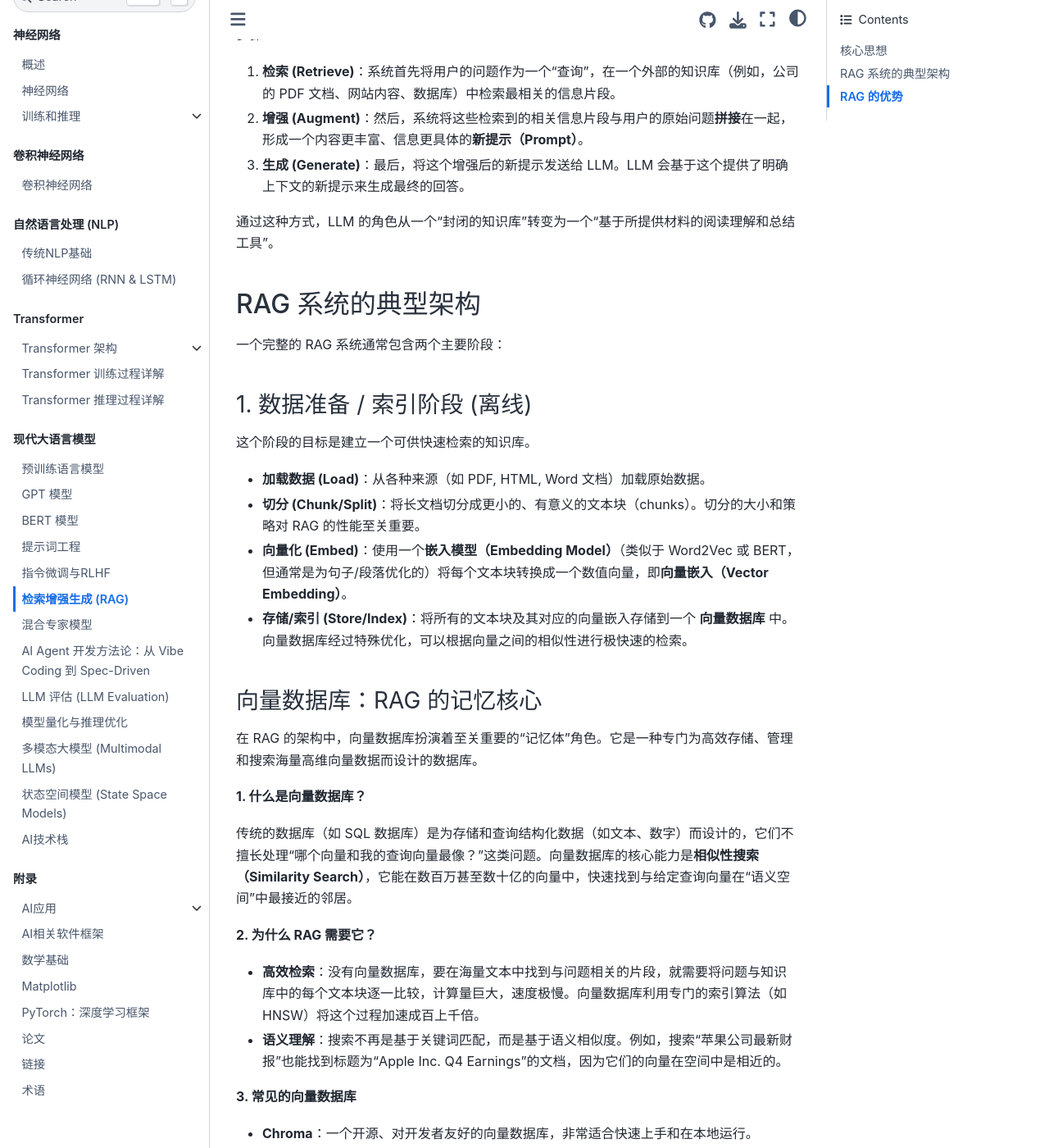
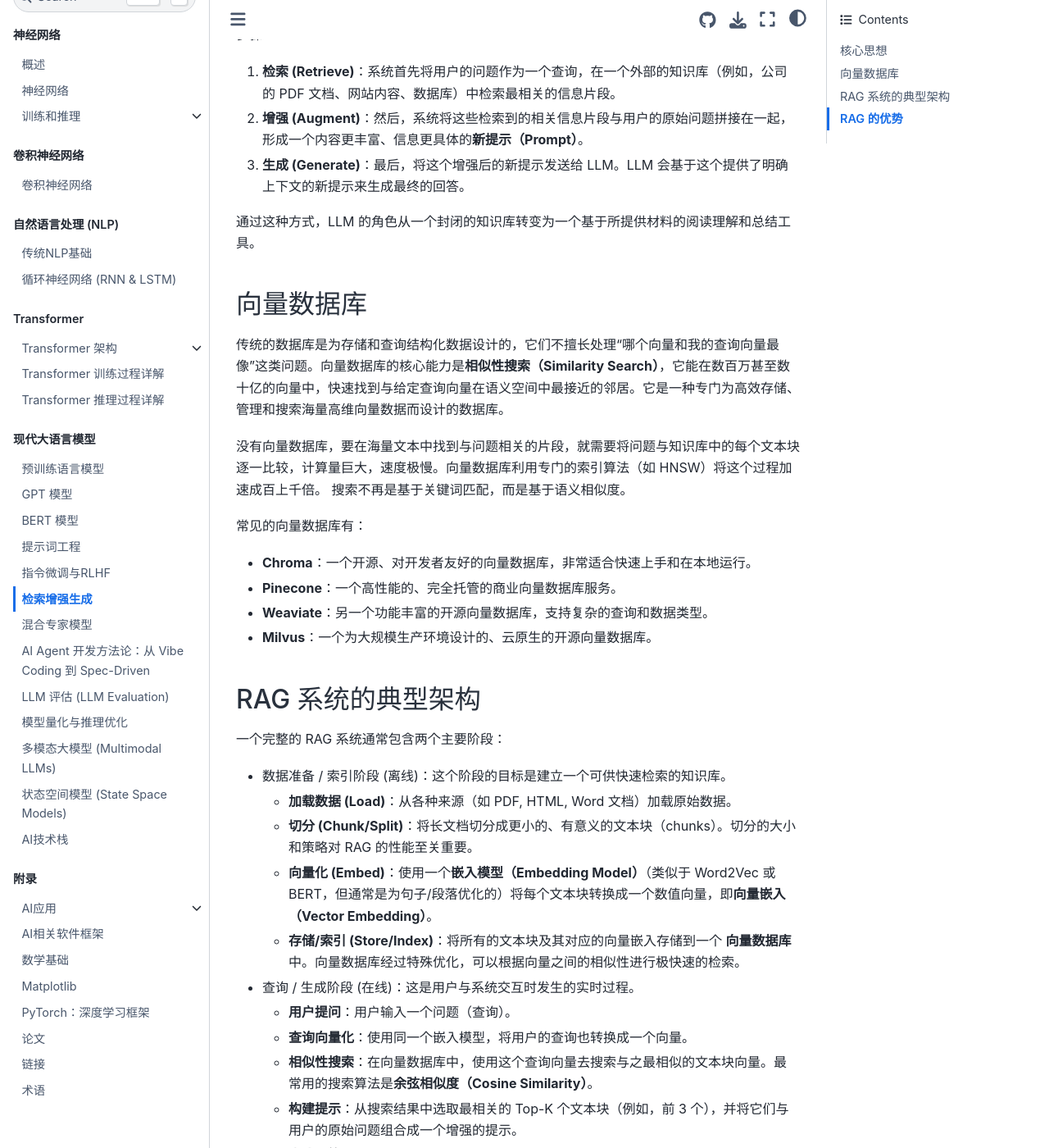
Before and after one commit to kaifeng/llm-learn, a Sphinx documentation site: the page built from source/part_modern_llms/rag.md, in a window 1280 px wide and 1400 px high, scrolled down 550 px. Shown: the whole window at 82% size. Built offline with Sphinx 7.4.7 and the Sphinx Book theme 1.1.4, drawn with Linux system fonts in a browser that asks for light colours; some of the changed text lies outside the part shown.

Commit message:
Rewording

```diff
--- a/source/part_modern_llms/rag.md
+++ b/source/part_modern_llms/rag.md
@@ -1,72 +1,63 @@
-# 检索增强生成 (RAG)
+# 检索增强生成
 
 大语言模型（LLM）虽然在其训练数据中编码了海量的知识，但它们存在两个固有的、难以解决的问题：
 
-1.  **知识陈旧**：LLM 的知识被“冻结”在其训练数据截止的那个时间点。它们无法获知此后发生的新事件或出现的新信息。
-2.  **幻觉 (Hallucination)**：在被问到其知识范围之外或不确定的问题时，LLM 倾向于“编造”听起来合理但实际上是错误的答案。
+1.  **知识陈旧**：LLM 的知识被冻结在其训练数据截止的那个时间点，无法获知此后发生的新事件或出现的新信息。
+2.  **幻觉 (Hallucination)**：在被问到其知识范围之外或不确定的问题时，LLM 倾向于编造听起来合理但实际上是错误的答案。
 
-为了解决这些问题，同时让 LLM 能够基于私有的、特定的知识（如企业内部文档）来回答问题，**检索增强生成（Retrieval-Augmented Generation, RAG）** 范式应运而生。
+为了解决这些问题，同时让 LLM 能够基于私有的、特定的知识（如企业内部文档）来回答问题，**检索增强生成（Retrieval-Augmented Generation, RAG）** 应运而生。
 
 ## 核心思想
 
-RAG 的核心思想非常直观：与其完全依赖模型内部的“记忆”，不如在回答问题之前，先让模型去一个外部知识库中“开卷查书”。
+RAG 的核心思想非常直观：与其完全依赖模型内部的记忆，不如在回答问题之前，先让模型去一个外部知识库中“开卷查书”。
 
 具体来说，当用户提出一个问题时，RAG 系统并不直接将问题发送给 LLM。相反，它会执行以下步骤：
 
-1.  **检索 (Retrieve)**：系统首先将用户的问题作为一个“查询”，在一个外部的知识库（例如，公司的 PDF 文档、网站内容、数据库）中检索最相关的信息片段。
-2.  **增强 (Augment)**：然后，系统将这些检索到的相关信息片段与用户的原始问题**拼接**在一起，形成一个内容更丰富、信息更具体的**新提示（Prompt）**。
+1.  **检索 (Retrieve)**：系统首先将用户的问题作为一个查询，在一个外部的知识库（例如，公司的 PDF 文档、网站内容、数据库）中检索最相关的信息片段。
+2.  **增强 (Augment)**：然后，系统将这些检索到的相关信息片段与用户的原始问题拼接在一起，形成一个内容更丰富、信息更具体的**新提示（Prompt）**。
 3.  **生成 (Generate)**：最后，将这个增强后的新提示发送给 LLM。LLM 会基于这个提供了明确上下文的新提示来生成最终的回答。
 
-通过这种方式，LLM 的角色从一个“封闭的知识库”转变为一个“基于所提供材料的阅读理解和总结工具”。
+通过这种方式，LLM 的角色从一个封闭的知识库转变为一个基于所提供材料的阅读理解和总结工具。
 
-## RAG 系统的典型架构
+## 向量数据库
 
-一个完整的 RAG 系统通常包含两个主要阶段：
+传统的数据库是为存储和查询结构化数据设计的，它们不擅长处理“哪个向量和我的查询向量最像”这类问题。向量数据库的核心能力是**相似性搜索（Similarity Search）**，它能在数百万甚至数十亿的向量中，快速找到与给定查询向量在语义空间中最接近的邻居。它是一种专门为高效存储、管理和搜索海量高维向量数据而设计的数据库。
 
-### 1. 数据准备 / 索引阶段 (离线)
+没有向量数据库，要在海量文本中找到与问题相关的片段，就需要将问题与知识库中的每个文本块逐一比较，计算量巨大，速度极慢。向量数据库利用专门的索引算法（如 HNSW）将这个过程加速成百上千倍。
+搜索不再是基于关键词匹配，而是基于语义相似度。
 
-这个阶段的目标是建立一个可供快速检索的知识库。
-
--   **加载数据 (Load)**：从各种来源（如 PDF, HTML, Word 文档）加载原始数据。
--   **切分 (Chunk/Split)**：将长文档切分成更小的、有意义的文本块（chunks）。切分的大小和策略对 RAG 的性能至关重要。
--   **向量化 (Embed)**：使用一个**嵌入模型（Embedding Model）**（类似于 Word2Vec 或 BERT，但通常是为句子/段落优化的）将每个文本块转换成一个数值向量，即**向量嵌入（Vector Embedding）**。
--   **存储/索引 (Store/Index)**：将所有的文本块及其对应的向量嵌入存储到一个 **向量数据库** 中。向量数据库经过特殊优化，可以根据向量之间的相似性进行极快速的检索。
-
-### 向量数据库：RAG 的记忆核心
-
-在 RAG 的架构中，向量数据库扮演着至关重要的“记忆体”角色。它是一种专门为高效存储、管理和搜索海量高维向量数据而设计的数据库。
-
-**1. 什么是向量数据库？**
-
-传统的数据库（如 SQL 数据库）是为存储和查询结构化数据（如文本、数字）而设计的，它们不擅长处理“哪个向量和我的查询向量最像？”这类问题。向量数据库的核心能力是**相似性搜索（Similarity Search）**，它能在数百万甚至数十亿的向量中，快速找到与给定查询向量在“语义空间”中最接近的邻居。
-
-**2. 为什么 RAG 需要它？**
-
-- **高效检索**：没有向量数据库，要在海量文本中找到与问题相关的片段，就需要将问题与知识库中的每个文本块逐一比较，计算量巨大，速度极慢。向量数据库利用专门的索引算法（如 HNSW）将这个过程加速成百上千倍。
-- **语义理解**：搜索不再是基于关键词匹配，而是基于语义相似度。例如，搜索“苹果公司最新财报”也能找到标题为“Apple Inc. Q4 Earnings”的文档，因为它们的向量在空间中是相近的。
-
-**3. 常见的向量数据库**
+常见的向量数据库有：
 
 - **Chroma**：一个开源、对开发者友好的向量数据库，非常适合快速上手和在本地运行。
 - **Pinecone**：一个高性能的、完全托管的商业向量数据库服务。
 - **Weaviate**：另一个功能丰富的开源向量数据库，支持复杂的查询和数据类型。
 - **Milvus**：一个为大规模生产环境设计的、云原生的开源向量数据库。
 
-### 2. 查询 / 生成阶段 (在线)
+## RAG 系统的典型架构
 
-这是用户与系统交互时发生的实时过程。
+一个完整的 RAG 系统通常包含两个主要阶段：
 
--   **用户提问**：用户输入一个问题（查询）。
--   **查询向量化**：使用**同一个**嵌入模型，将用户的查询也转换成一个向量。
--   **相似性搜索**：在向量数据库中，使用这个查询向量去搜索与之最相似的文本块向量。最常用的搜索算法是**余弦相似度（Cosine Similarity）**。
--   **构建提示**：从搜索结果中选取最相关的 Top-K 个文本块（例如，前 3 个），并将它们与用户的原始问题组合成一个增强的提示。
--   **生成回答**：将增强后的提示喂给 LLM，生成最终的、基于检索到的知识的回答。
+- 数据准备 / 索引阶段 (离线)：这个阶段的目标是建立一个可供快速检索的知识库。
+
+    -   **加载数据 (Load)**：从各种来源（如 PDF, HTML, Word 文档）加载原始数据。
+    -   **切分 (Chunk/Split)**：将长文档切分成更小的、有意义的文本块（chunks）。切分的大小和策略对 RAG 的性能至关重要。
+    -   **向量化 (Embed)**：使用一个**嵌入模型（Embedding Model）**（类似于 Word2Vec 或 BERT，但通常是为句子/段落优化的）将每个文本块转换成一个数值向量，即**向量嵌入（Vector Embedding）**。
+    -   **存储/索引 (Store/Index)**：将所有的文本块及其对应的向量嵌入存储到一个 **向量数据库** 中。向量数据库经过特殊优化，可以根据向量之间的相似性进行极快速的检索。
+
+
+- 查询 / 生成阶段 (在线)：这是用户与系统交互时发生的实时过程。
+
+    -   **用户提问**：用户输入一个问题（查询）。
+    -   **查询向量化**：使用同一个嵌入模型，将用户的查询也转换成一个向量。
+    -   **相似性搜索**：在向量数据库中，使用这个查询向量去搜索与之最相似的文本块向量。最常用的搜索算法是**余弦相似度（Cosine Similarity）**。
+    -   **构建提示**：从搜索结果中选取最相关的 Top-K 个文本块（例如，前 3 个），并将它们与用户的原始问题组合成一个增强的提示。
+    -   **生成回答**：将增强后的提示喂给 LLM，生成最终的、基于检索到的知识的回答。
 
 ## RAG 的优势
 
 -   **提高准确性，减少幻觉**：模型被要求基于提供的材料作答，而不是凭空捏造，从而大大减少了幻觉现象。
--   **知识实时更新**：当外部知识库更新时，只需重新对数据进行索引，而无需重新训练昂贵的 LLM。这使得知识的更新变得非常高效和廉价。
--   **可追溯性与可解释性**：由于答案是基于检索到的特定文本块生成的，我们可以很容易地将答案追溯到其信息来源，方便用户验证答案的准确性。
--   **实现私有知识问答**：企业可以将内部的、私密的文档构建成 RAG 知识库，从而创建一个能回答内部问题的安全 AI 助手，而无需将私有数据用于模型训练。
+-   **知识实时更新**：当外部知识库更新时，只需重新对数据进行索引，而无需重新训练昂贵的 LLM。
+-   **可追溯性与可解释性**：由于答案是基于检索到的特定文本块生成的，很容易将答案追溯到其信息来源，方便用户验证答案的准确性。
+-   **实现私有知识问答**：企业可以将内部的、私密的文档构建成 RAG 知识库，从而创建一个能回答内部问题的助手，无需将私有数据用于模型训练。
 
 RAG 是目前将大语言模型落地到实际应用中最重要、最实用的技术之一，它有效地将 LLM 强大的语言能力与外部知识库的准确性和实时性结合了起来。
```
Also changed, not shown: source/part_modern_llms/moe.md (+5 -11 lines), source/part_modern_llms/prompt_engineering.md (+1 -5 lines), source/part_modern_llms/ssm.md (+2 -10 lines).
